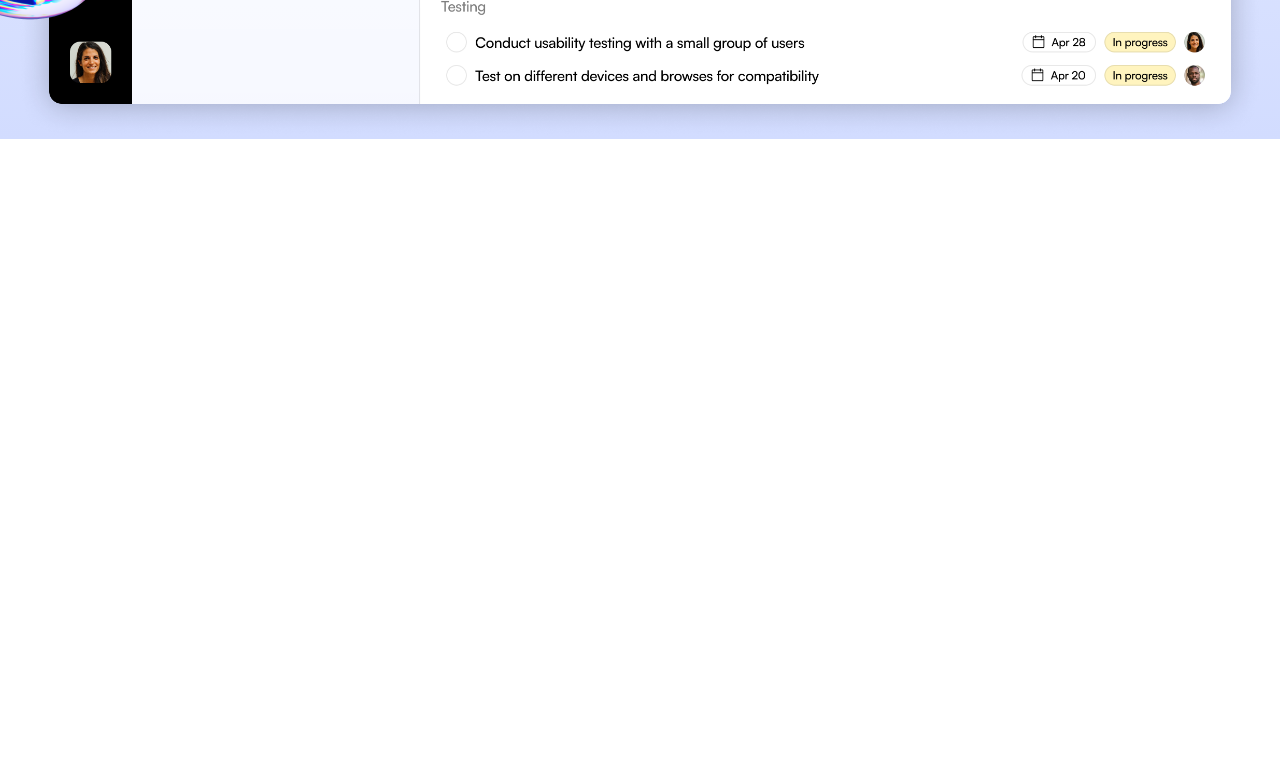
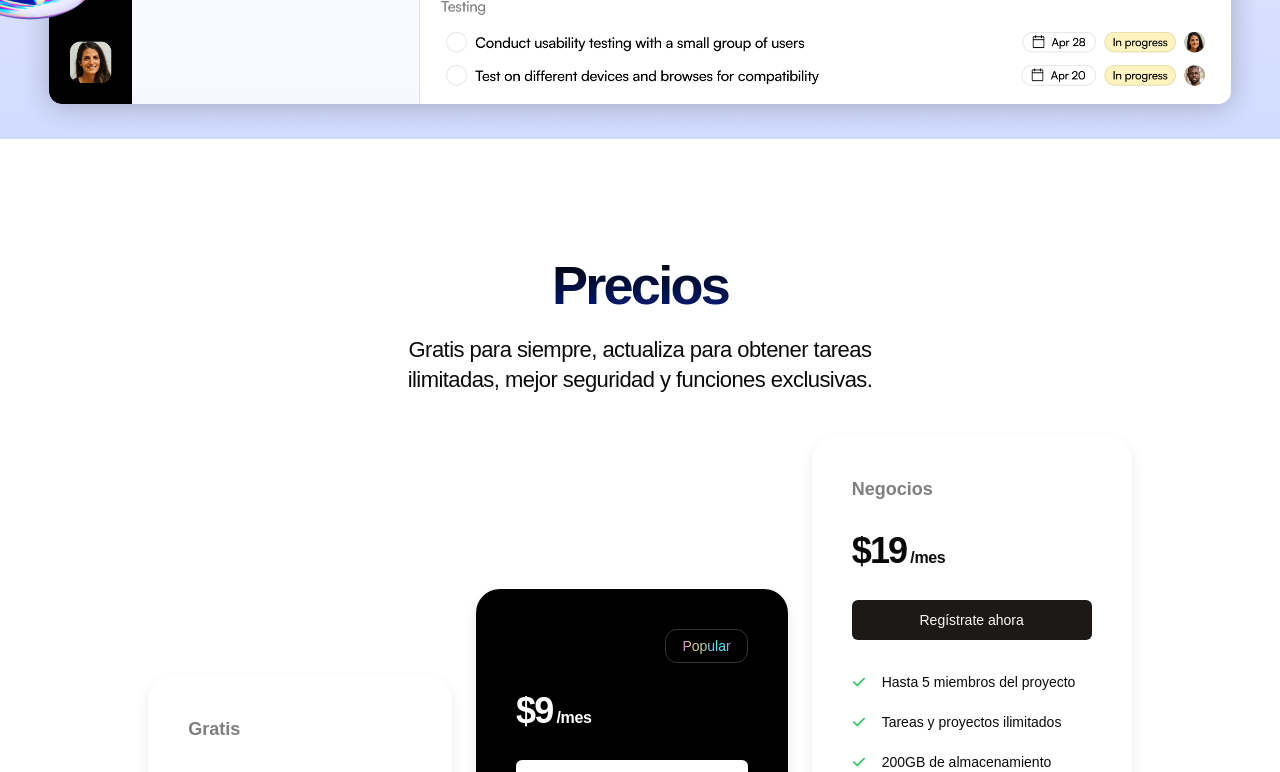
Before and after one commit to angelstchavez/poslite, a Next.js app: page / in a window 1280 px wide. Shown: the part 2000-2772 px from the top of the page. Before the commit the page ends 2139 px from the top, so only its background shows below. Built offline with nearby package versions, Linux system fonts and the light colour scheme.

Commit message:
feat: add pricing section

```diff
--- a/app/page.tsx
+++ b/app/page.tsx
@@ -1,6 +1,7 @@
 import Header from "@/components/sections/header";
 import Hero from "@/components/sections/hero";
 import LogoTicket from "@/components/sections/logo-ticket";
+import Pricing from "@/components/sections/pricing";
 import ProductShowcase from "@/components/sections/product-showcase";
 
 export default function Home() {
@@ -9,7 +10,8 @@ export default function Home() {
       <Header />
       <Hero />
       <LogoTicket />
-      <ProductShowcase/>
+      <ProductShowcase />
+      <Pricing />
     </>
   );
 }
--- a/components/sections/hero.tsx
+++ b/components/sections/hero.tsx
@@ -9,14 +9,14 @@ import noodleImage from "@/assets/noodle.png";
 
 const Hero = () => {
   return (
-    <section className="pt-8 pb-20 md:pt-5 md:pb-10 bg-[radial-gradient(ellipse_200%_100%_at_bottom_left,#1b1fff,#ffffff_100%)] overflow-x-clip">
+    <section className="pt-8 pb-20 md:pt-5 md:pb-10 bg-[radial-gradient(ellipse_200%_100%_at_bottom_left,#001E80,#ffffff_100%)] overflow-x-clip">
       <div className="container mx-auto px-4">
         <div className="md:flex items-center">
           <div className="md:w-[478px]">
             <div className="text-sm inline-flex border border-[#222]/10 px-3 py-1 rounded-lg tracking-tight">
               Versión 2.0 is here
             </div>
-            <h1 className="text-5xl md:text-7xl font-bold tracking-tighter bg-gradient-to-b from-black to-[#1b1fff] text-transparent bg-clip-text mt-6">
+            <h1 className="text-5xl md:text-7xl font-bold tracking-tighter bg-gradient-to-b from-black to-[#001E80] text-transparent bg-clip-text mt-6">
               Mejora la productividad
             </h1>
             <p className="text-xl tracking-tight mt-6">
--- /dev/null
+++ b/components/sections/pricing.tsx
@@ -0,0 +1,122 @@
+import { twMerge } from "tailwind-merge";
+import { Button } from "../ui/button";
+import { FaCheck } from "react-icons/fa6";
+
+const pricingTiers = [
+  {
+    title: "Gratis",
+    monthlyPrice: 0,
+    buttonText: "Comienza gratis",
+    popular: false,
+    inverse: false,
+    features: [
+      "Hasta 5 miembros del proyecto",
+      "Tareas y proyectos ilimitados",
+      "2GB de almacenamiento",
+      "Integraciones",
+      "Soporte básico",
+    ],
+  },
+  {
+    title: "Pro",
+    monthlyPrice: 9,
+    buttonText: "Regístrate ahora",
+    popular: true,
+    inverse: true,
+    features: [
+      "Hasta 50 miembros del proyecto",
+      "Tareas y proyectos ilimitados",
+      "50GB de almacenamiento",
+      "Integraciones",
+      "Soporte prioritario",
+      "Soporte avanzado",
+      "Soporte para exportación",
+    ],
+  },
+  {
+    title: "Negocios",
+    monthlyPrice: 19,
+    buttonText: "Regístrate ahora",
+    popular: false,
+    inverse: false,
+    features: [
+      "Hasta 5 miembros del proyecto",
+      "Tareas y proyectos ilimitados",
+      "200GB de almacenamiento",
+      "Integraciones",
+      "Administrador de cuenta dedicado",
+      "Campos personalizados",
+      "Analíticas avanzadas",
+      "Capacidades de exportación",
+      "Acceso a API",
+      "Características avanzadas de seguridad",
+    ],
+  },
+];
+
+const Pricing = () => {
+  return (
+    <section className="py-24 ">
+      <div className="container mx-auto px-4">
+        <h2 className="text-center text-3xl md:text-[54px] md:leading-[60px] font-bold tracking-tighter bg-gradient-to-b from-black to-[#001E80] text-transparent bg-clip-text mt-5">
+          Precios
+        </h2>
+        <p className="max-w-[540px] mx-auto text-center text-[22px] leading-[30px] tracking-tight mt-5">
+          Gratis para siempre, actualiza para obtener tareas ilimitadas, mejor
+          seguridad y funciones exclusivas.
+        </p>
+        <div className="flex flex-col gap-6 items-center mt-10 lg:flex-row lg:items-end lg:justify-center">
+          {pricingTiers.map((tier, index) => (
+            <div
+              key={index}
+              className={twMerge(
+                "p-10 border-[#F1F1F1] rounded-3xl shadow-[0_7px_14px_#EAEAEA] max-w-xs",
+                tier.inverse && "bg-black text-white border-white"
+              )}
+            >
+              <div className="flex justify-between">
+                <h3 className="text-lg font-bold text-black/50">
+                  {tier.title}
+                </h3>
+                {tier.popular && (
+                  <div className="inline-flex text-sm px-4 py-1.5 rounded-xl border border-white/20">
+                    <span className="bg-[linear-gradient(to_right,#DD7DDF,#E1CD86,#BBCB92,#71C2EF,#3BFFFF,#DD7DDF)] text-transparent bg-clip-text font-medium">
+                      Popular
+                    </span>
+                  </div>
+                )}
+              </div>
+              <div className="flex items-baseline gap-1 mt-[30px]">
+                <span className="text-4xl font-bold tracking-tighter leading-none">
+                  ${tier.monthlyPrice}
+                </span>
+                <span className="tracking-tight font-bold marker:text-black/50">
+                  /mes
+                </span>
+              </div>
+              <Button
+                className={twMerge(
+                  "w-full mt-[30px]",
+                  tier.inverse && "bg-white text-black"
+                )}
+              >
+                {tier.buttonText}
+              </Button>
+
+              <ul className="flex flex-col gap-5 mt-8">
+                {tier.features.map((feature, idx) => (
+                  <li key={idx} className="text-sm flex items-center gap-4">
+                    <FaCheck className="text-green-500" />
+                    <span>{feature}</span>
+                  </li>
+                ))}
+              </ul>
+            </div>
+          ))}
+        </div>
+      </div>
+    </section>
+  );
+};
+
+export default Pricing;
--- a/components/sections/product-showcase.tsx
+++ b/components/sections/product-showcase.tsx
@@ -14,7 +14,7 @@ const ProductShowcase = () => {
             </div>
           </div>
           <h2 className="text-center text-3xl md:text-[54px] md:leading-[60px] font-bold tracking-tighter bg-gradient-to-b from-black to-[#001E80] text-transparent bg-clip-text mt-5">
-            A more effectiveway to track progress
+            Una forma más eficaz de seguir el progreso
           </h2>
           <p className="text-center text-[22px] leading-[30px] tracking-tight mt-5">
             Lorem ipsum dolor sit amet, consectetur adipiscing elit, sed do
```
